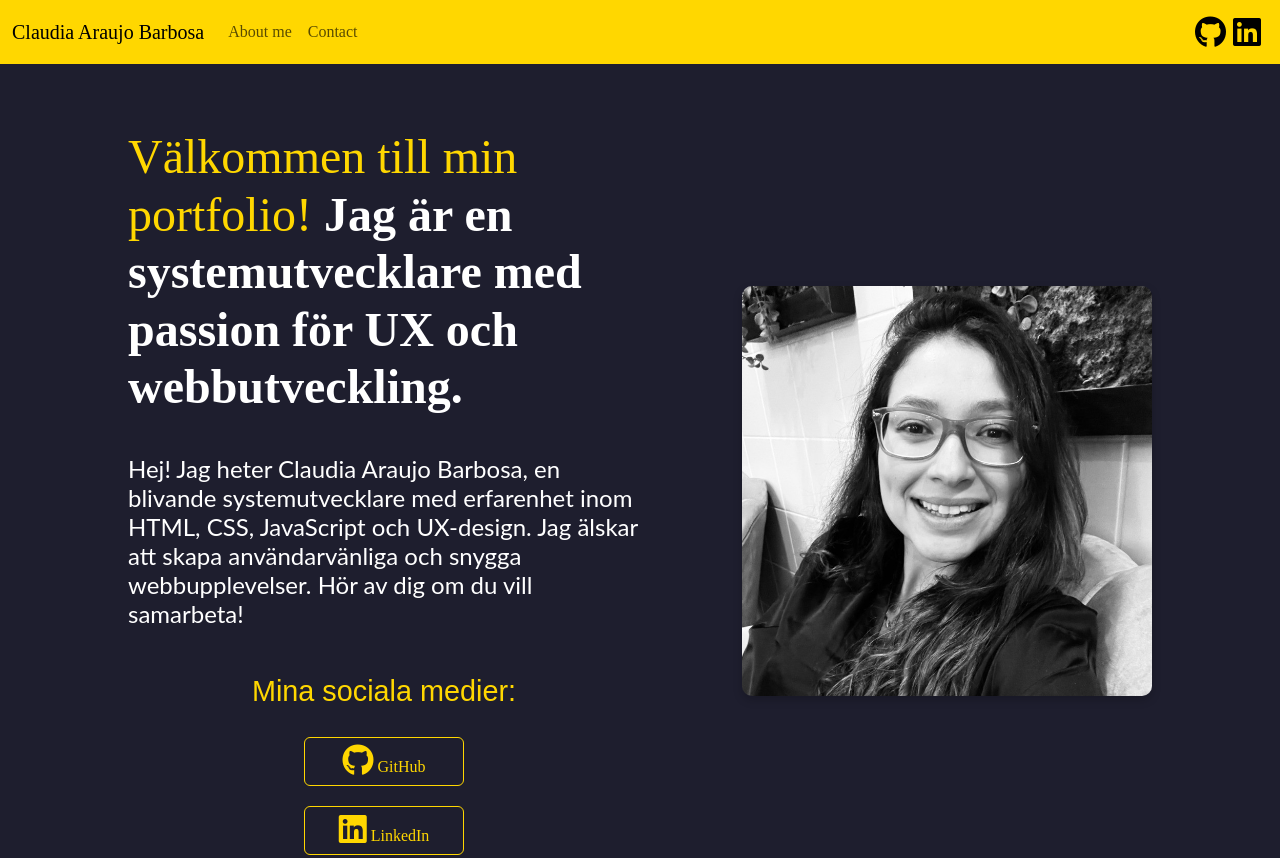
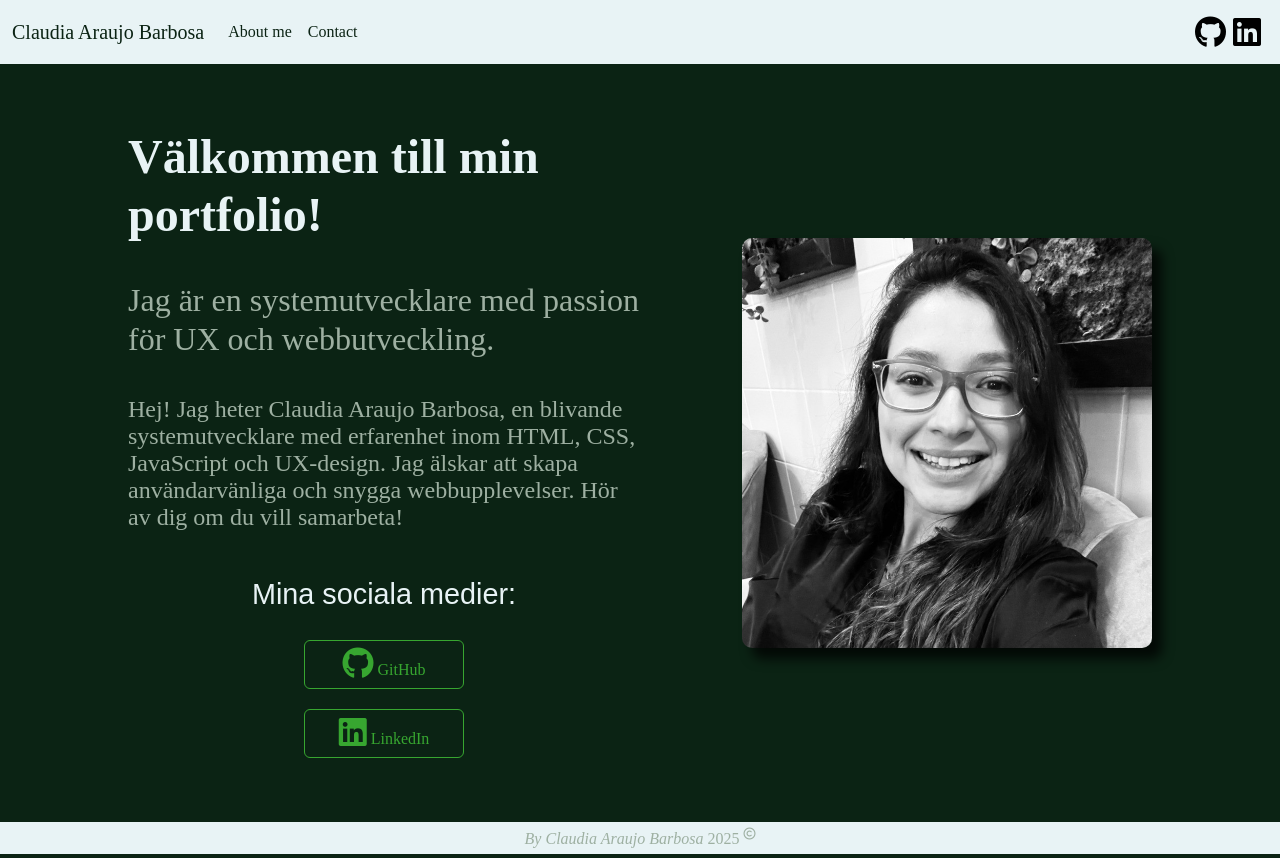
Before and after one commit to ClaudiaABarbosa/Portifolio, a plain HTML site: page index.html in a window 1280 px wide. Shown: the top 858 px of the page. Drawn offline with nearby package versions, Linux system fonts and the light colour scheme.

Commit message:
Design updated

```diff
--- a/index.html
+++ b/index.html
@@ -38,8 +38,9 @@
 <main class="presentation">
   <section class="presentation__content">
       <h1 class="presentation__title">
-          Välkommen till min portfolio! <strong class="highlight-title">Jag är en systemutvecklare med passion för UX och webbutveckling.</strong>
+        <strong> Välkommen till min portfolio!</strong>
       </h1>
+      <h2 class="highlight-title">Jag är en systemutvecklare med passion för UX och webbutveckling.</h2>
       <p class="presentation__text">
           Hej! Jag heter Claudia Araujo Barbosa, en blivande systemutvecklare med erfarenhet inom HTML, CSS, JavaScript och UX-design. Jag älskar att skapa användarvänliga och snygga webbupplevelser. Hör av dig om du vill samarbeta!
       </p>
--- a/styles/aboutme.css
+++ b/styles/aboutme.css
@@ -1,6 +1,16 @@
+:root{
+
+    --primary-color:#e8f3f5;
+    --secondary-color:#0b2314;
+    --highlight-color:#37a630;
+    --text-color: #9eb0a2;
+    --primary-font: "Domine", serif;
+}
+
+
 .about-me {
     padding: 5% 10%;
-    background-color: #f8f9fa;
+    background-color: var(--primary-color);
     text-align: center;
     margin: 2.5%;
     border-radius: 10px;
@@ -8,13 +18,13 @@
 
 .about-me__title {
     font-size: 2.5rem;
-    color: #1E1E2E;
+    color: var(--secondary-color);
 }
 
 .about-me__intro {
     font-size: 1.3rem;
     margin-bottom: 30px;
-    color: #444;
+    color: var(--secondary-color);
 }
 
 .about-me__grid {
@@ -24,14 +34,15 @@
 }
 
 .about-me__section {
-    background: white;
+    background: var(--secondary-color);
+    color: var(--primary-color);
     padding: 20px;
     border-radius: 10px;
     box-shadow: 0px 4px 10px rgba(0, 0, 0, 0.1);
 }
 
 .about-me__section h2 {
-    color: #22D4FD;
+    color: var(--highlight-color);
     font-size: 1.5rem;
 }
 
--- a/styles/contact.css
+++ b/styles/contact.css
@@ -1,6 +1,15 @@
+:root{
+
+    --primary-color:#e8f3f5;
+    --secondary-color:#0b2314;
+    --highlight-color:#37a630;
+    --text-color: #9eb0a2;
+    --primary-font: "Domine", serif;
+}
+
 .contact {
     padding: 5% 10%;
-    background-color: #f8f9fa;
+    background-color: var(--primary-color);
     text-align: center;
     flex: 1;
     display: flex;
@@ -13,13 +22,13 @@
 
 .contact__title {
     font-size: 2.5rem;
-    color: #1E1E2E;
+    color: var(--secondary-color);
 }
 
 .contact__intro {
     font-size: 1.3rem;
     margin-bottom: 30px;
-    color: #444;
+    color: var(--secondary-color);
 }
 
 .contact__grid {
@@ -40,7 +49,7 @@
 }
 
 .contact__info h2 {
-    color: #22D4FD;
+    color: black;
     font-size: 1.5rem;
 }
 
@@ -50,19 +59,20 @@
 }
 
 .contact__info a {
-    color: #22D4FD;
+    color: var(--secondary-color);
     text-decoration: none;
     font-weight: bold;
 }
 
 .contact__info a:hover {
     text-decoration: underline;
+    color: var(--highlight-color);
 }
 
 .contact__social a {
     display: block;
     font-size: 1.2rem;
-    color: #22D4FD;
+    color: var(--secondary-color);
     text-decoration: none;
     margin: 5px 0;
 }
@@ -70,7 +80,7 @@
 .contact__image img {
     max-width: 300px;
     border-radius: 10px;
-    box-shadow: 0px 4px 10px rgba(0, 0, 0, 0.1);
+    box-shadow: 10px 11px 12px 0px rgba(0, 0, 0, 0.2);
 }
 
 body {
--- a/styles/styles.css
+++ b/styles/styles.css
@@ -2,15 +2,15 @@
 
 :root{
 
-    --primary-color:#1E1E2E;
-    --secondary-color:#FFD700;
-    --tertiary-color: #22D4FD;
-    --primary-text-color: #ffffff;
+    --primary-color:#e8f3f5;
+    --secondary-color:#0b2314;
+    --highlight-color:#37a630;
+    --text-color: #9eb0a2;
     --primary-font: "Domine", serif;
 }
 
 body{
-    background-color: var(--primary-color);
+    background-color: var(--secondary-color);
     font: var(--primary-font);
     display: flex;
     flex-direction: column;
@@ -22,12 +22,15 @@ main {
 }
 
 .navbar {
-    background-color: #FFD700;
-}
-.fa-brands:hover{
-    color: var(--tertiary-color);
+    background-color: var(--primary-color);
 }
 
+.fa-brands:hover{
+    color: var(--highlight-color);
+}
+.nav-link, .navbar-brand{
+    color: var(--secondary-color) !important;
+}
 .text-box{
     display: flex;
     flex-direction: row;
@@ -56,17 +59,17 @@ main {
 
 .presentation__title {
     font-size: 2.5rem;
-    color: var(--secondary-color);
+    color: var(--primary-color);
 }
 
 .highlight-title {
-    color: var(--primary-text-color) /* Din tertiära färg */
+    font-size: 2rem;
+    color: var(--text-color)
 }
 
 .presentation__text {
     font-size: 1.3rem;
-    font-family: 'Lato', sans-serif;
-    color: var(--primary-text-color);
+    color: var(--text-color);
 }
 
 .presentation__links {
@@ -79,55 +82,33 @@ main {
 .presentation__subtitle {
     font-size: 1.5rem;
     font-family: 'Poppins', sans-serif;
-    color: #FFD700; /* Sekundärfärg */
+    color: var(--primary-color);
     text-align: center;
 }
 
-.presentation__link {
-    display: flex;
-    align-items: space-between;
-    gap: 10px;
-    color: var(--primary-text-color);
-    width: 60%;
-    text-align: center;
-    border: 2px solid #22D4FD;
+.presentation__image {
+    width: 50%;
     border-radius: 10px;
-    font-size: 1.3rem;
-    font-weight: 600;
-    padding: 15px;
-    text-decoration: none;
-    font-family: 'Lato', sans-serif;
-    transition: background-color 0.3s ease-in-out;
-}
-
-.presentation__link:hover {
-    background-color: #22D4FD;
-    color: white;
-}
-
-.presentation__image {
-    width: 40%;
-    border-radius: 10px;
-    box-shadow: 0px 4px 10px rgba(0, 0, 0, 0.2);
+    box-shadow: 10px 11px 12px 0px rgba(0,0,0,0.75);
 }
 
 .btn-outline {
-    color: #FFD700 !important;
-    border-color: #FFD700 !important;
+    color: var(--highlight-color);
+    border-color: var(--highlight-color);
     width: 10rem;
 }
 
 .btn-outline:hover {
-    background-color: #FFD700 !important;
-    color: #1E1E2E !important;
+    background-color: var(--primary-color) !important;
+    color: var(--text-color) !important;
 }
 
 
 footer{
     padding-top: 0.5em;
     text-align: center;
-    background-color: var(--secondary-color);
-    color: var(--primary-color);
+    background-color: var(--primary-color);
+    color: var(--text-color);
     height: 2rem;
 }
 
```
Also changed, not shown: contact.html (+6 -6 lines), assets/profile_contact.png (added).
